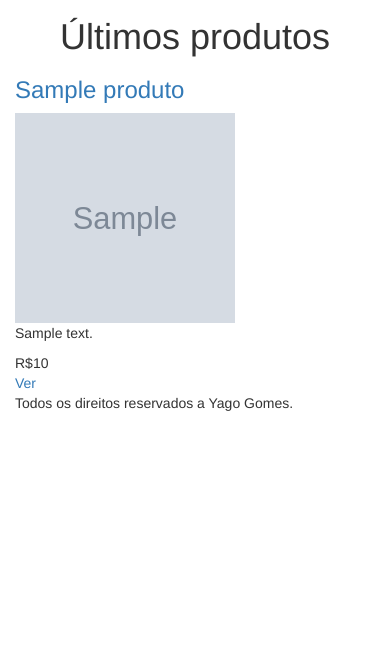
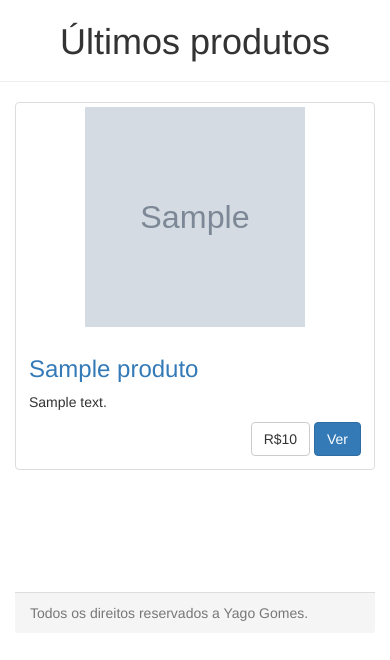
Before and after one commit to Yagamii/mvcloja, a PHP site: page / in a window 390 px wide. Shown: the part 55-715 px from the top of the page. Run offline with PHP 8.4, Linux system fonts and the light colour scheme; tables that the repository leaves empty or names only in its code hold one stand-in row (values such as "Sample post"); grey boxes marked "Sample" are stand-in pictures; some libraries are stand-ins or nearby versions.

Commit message:
Paginas ajustadas para novo layout responsivo

```diff
--- a/src/template/Home/index.php
+++ b/src/template/Home/index.php
@@ -1,14 +1,22 @@
-<h1 align="center">Últimos produtos</h1>
+<div class="page-header" style="margin-top: -15px">
+  <h1 align="center">Últimos produtos</h1>
+</div>
 <?php
 foreach($produtos as $v):
 ?>
-<div class="produto-curto">
-    	<h3><a href="index.php?page=produto&id=<?php echo $v['id_produto']; ?>" ><?php echo $v['nome_produto']; ?></a></h3>
-    	<a href="index.php?page=produto&id=<?php echo $v['id_produto']; ?>" ><img src="src/template/Includes/thumb/<?php echo $v['thumb']; ?>" width="220" height="210"/></a>
-        <p class="desc-produto"><?php echo $v['descricao']; ?> </p>
-        <div class="valor">R$<?php echo $v['valor']; ?></div>
-        <a href="index.php?page=produto&id=<?php echo $v['id_produto']; ?>" ><div class="ver-produto">Ver</div></a>
-	</div>
+<div class="col-sm-6 col-md-3" style="height: 490px">
+  <div class="thumbnail">
+    <img style="width:220px; height:220px" src="src/template/Includes/thumb/<?php echo $v['thumb']; ?>" alt="<?php echo $v['nome_produto'];?>"/>
+    <div class="caption">
+      <h3><a href="index.php?page=produto&id=<?php echo $v['id_produto']; ?>" ><?php echo $v['nome_produto']; ?></a></h3>
+      <p class="desc-produto"><?php echo $v['descricao']; ?> </p>
+      <div align="right">
+        <span class="btn btn-default">R$<?php echo $v['valor']; ?></span> <a href="index.php?page=produto&id=<?php echo $v['id_produto']; ?>" class="btn btn-primary" role="button">Ver</a>
+      </div>
+    </div>
+  </div>
+</div>
+
 <?php
 endforeach;
 ?>
--- a/src/template/Layouts/layout.php
+++ b/src/template/Layouts/layout.php
@@ -52,7 +52,7 @@
 													echo '<li><a href="painel/index.php?page=home">Admin</a></li>';
 												}
 												echo '
-												<li><a href="index.php?page=carrinho">Carrinho <span class="glyphicon glyphicon-shopping-cart">'.count(@$_SESSION['carrinho']).'</span></a></li>
+												<li><a href="index.php?page=carrinho">Carrinho <span class="badge">'.count(@$_SESSION['carrinho']).'</span></a></li>
 												<li><a href="index.php?page=login&action=editar&id='.$_SESSION['id_usuario'].'">Editar dados</a></li>
 												<li><a href="index.php?page=login&action=logout">Logout</a></li>
 											</ul>';
@@ -65,6 +65,22 @@
 		</div>
 		</div>
 	</nav>
+
+	<div class="row">
+
+		<?php
+		echo $content;
+		?>
+
+	</div>
+
+	<footer>
+		<div class="container">
+			<div class="row">
+				<div class="panel-footer"><span class="text-muted">Todos os direitos reservados a Yago Gomes.</span></div>
+			</div>
+		</div>
+	</footer>
 											<!------- -->
 
 
@@ -86,13 +102,7 @@
 
     		?>
 
-    		<?php
-				echo $content;
-    		?>
     	</div>
-    <div id="footer">
-			Todos os direitos reservados a Yago Gomes.
-    </div>
 
 		<!-- jQuery (necessary for Bootstrap's JavaScript plugins) -->
     <script src="https://ajax.googleapis.com/ajax/libs/jquery/1.11.2/jquery.min.js"></script>
```
